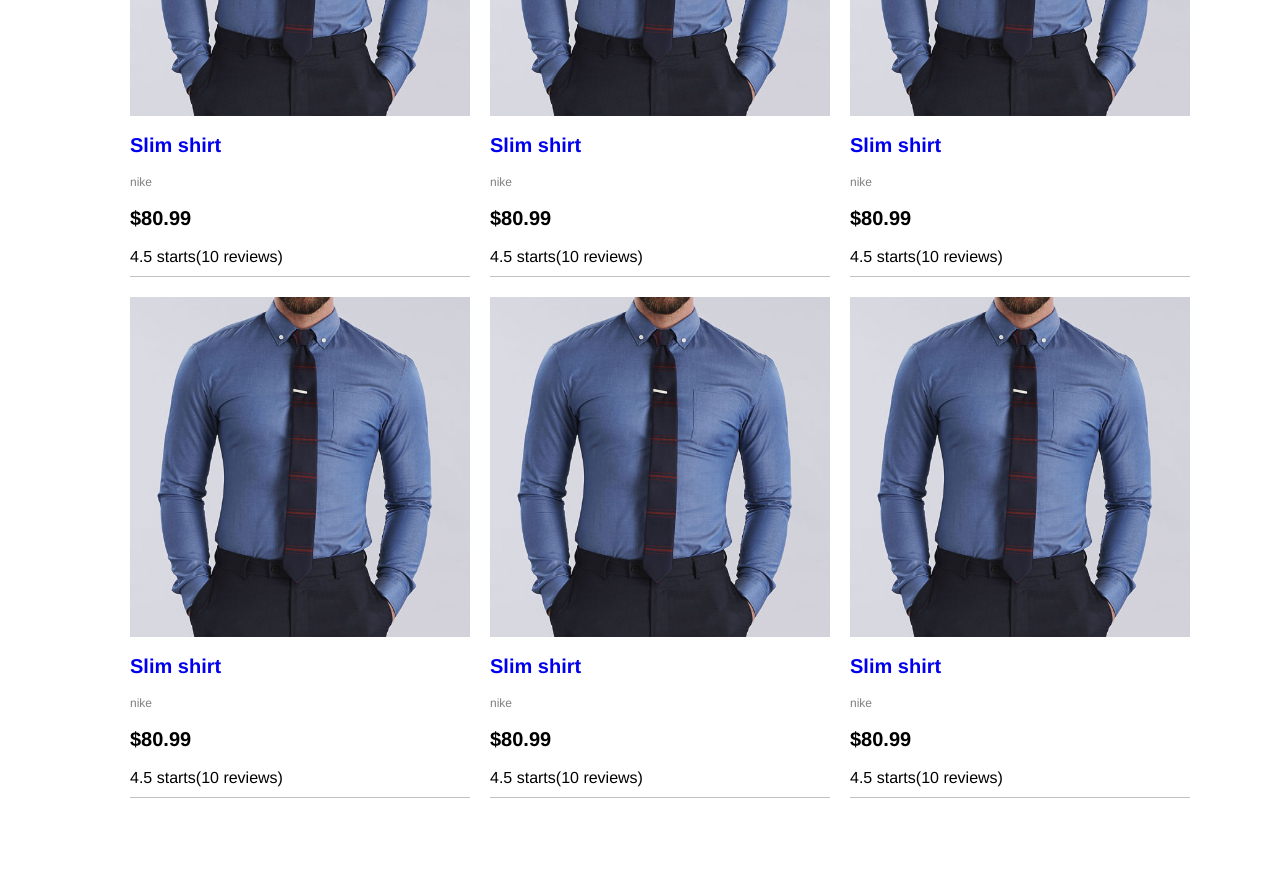
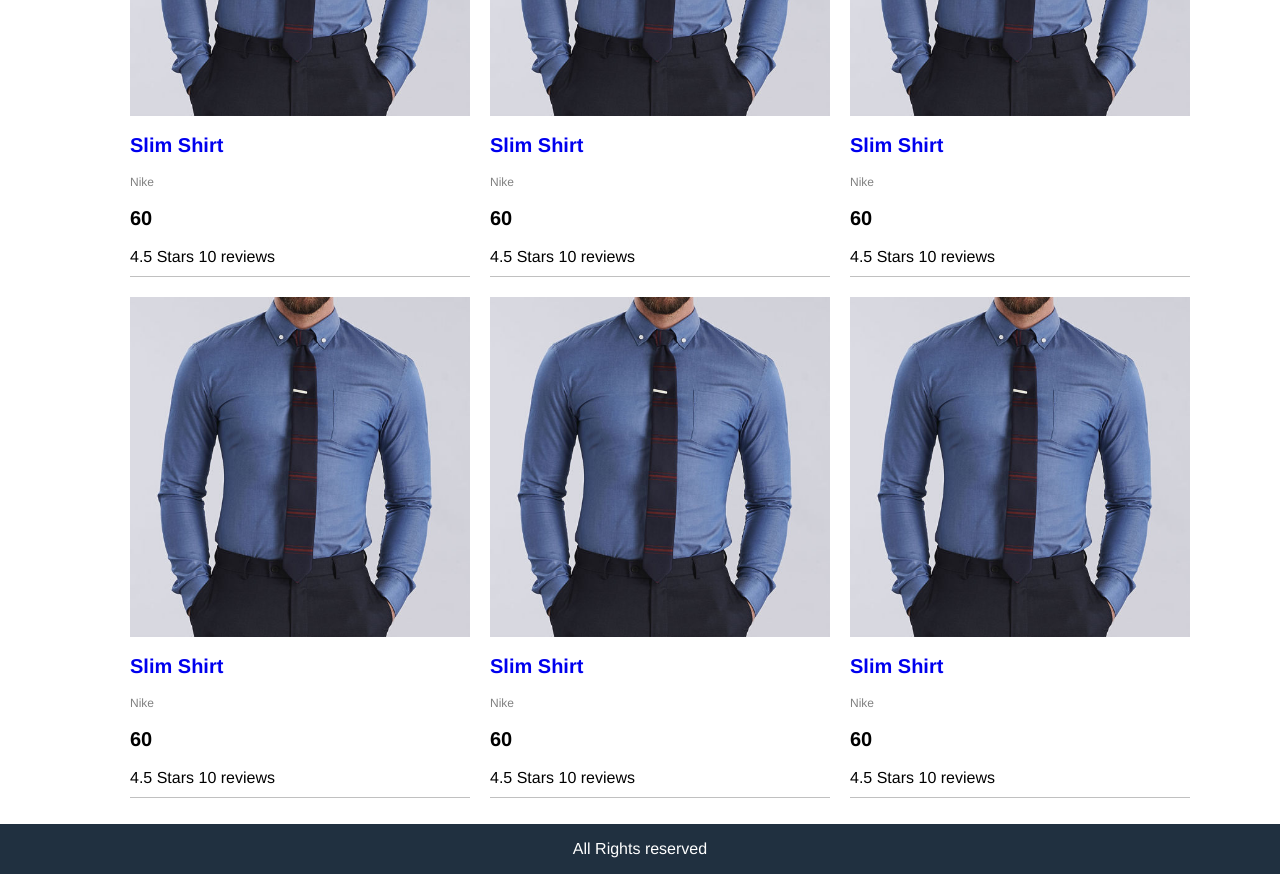
Before and after one commit to Tduncan14/reactzon, a React (Create React App) app in the folder frontend/: page / in a window 1280 px wide. Shown: the part 300-1174 px from the top of the page. Built offline with nearby package versions, Linux system fonts and the light colour scheme.

Commit message:
keep moving forward

```diff
--- a/frontend/package.json
+++ b/frontend/package.json
@@ -8,7 +8,9 @@
     "@testing-library/user-event": "^7.2.1",
     "react": "^16.13.0",
     "react-dom": "^16.13.0",
-    "react-scripts": "3.4.0"
+    "react-router-dom": "^5.1.2",
+    "react-scripts": "3.4.0",
+    "redux": "^4.0.5"
   },
   "scripts": {
     "start": "react-scripts start",
--- a/frontend/src/App.js
+++ b/frontend/src/App.js
@@ -1,15 +1,46 @@
 import React,{Component} from 'react';
 import Header from './Components/Header';
 import Main from './Components/Main';
+import Footer from './Components/Footer';
+import Aside from './Components/Aside';
+import {createStore} from 'redux'
 
 
 class App extends Component {
 
+  constructor(props){
+       super(props)
+
+      this.state={
+         classChange:false
+      }
+
+
+  }
+
+
+  openMenu = () => {
+
+
+      this.setState({
+
+        classChange : !this.state.classChange
+      })
+
+
+    console.log(this.state.classChange ,'App.js')
+
+
+
+  }
+
   render(){
   return (
   <div className="grid-container">
-  <Header />
+  <Header openMenu ={this.openMenu} />
+  <Aside classChange={this.state.classChange} openMenu={this.openMenu} />
   <Main />
+  <Footer />
 
   </div>
 
--- /dev/null
+++ b/frontend/src/Components/Aside.js
@@ -0,0 +1,73 @@
+import React ,{Component} from 'react';
+
+
+
+class Aside extends Component {
+
+     constructor(props){
+         super(props)
+
+         this.state={
+        //   class:this.props.classChange === false ? 'sidebar close':' sidebar open',
+          update:this.props.classChange
+         }
+     }
+
+
+     componentDidUpdate(prevProps){
+
+        if(this.props.classChange !== prevProps.classChange){
+
+            this.setState({update : !this.state.update})
+        }
+     }
+
+ closeMenu = () => {
+
+
+    this.setState({
+      update:false
+    })
+
+    console.log(this.state.update,'console.log heyy')
+ }
+
+
+    render(){
+
+
+
+
+       return(
+
+        <aside className={ this.state.update === false ? 'sidebar close' : 'sidebar open'}>
+             <button onClick={this.closeMenu}>
+                 X
+             </button>
+             <h3>Shopping Categories</h3>
+             <ul>
+                <li>
+                    <a href="#">
+                        pants
+                    </a>
+                </li>
+                <li>
+                    <a href="#">
+                        shirts
+                    </a>
+                </li> <li>
+                    <a href="#">
+                        shoes
+                    </a>
+                </li>
+
+             </ul>
+
+         </aside>
+
+       )
+    }
+}
+
+
+export default Aside;
--- a/frontend/src/Components/Footer.js
+++ b/frontend/src/Components/Footer.js
@@ -8,7 +8,7 @@ class Footer extends Component {
   render(){
 
     return(
-        <footer class="footer">
+        <footer className="footer">
         All Rights reserved
      </footer>
     )
@@ -16,7 +16,4 @@ class Footer extends Component {
 }
 
 
-
-export default Footer
-
 export default Footer;
--- a/frontend/src/Components/Header.js
+++ b/frontend/src/Components/Header.js
@@ -1,22 +1,28 @@
-import React from 'react'
+import React,{Component} from 'react'
 
 
 
-const Header = () => {
+class Header extends Component {
+
+  constructor(props){
+      super(props)
+
+      this.state={
+
+      }
+  }
 
 
-
-
-
+render(){
 
     return(
 
         <header  className="header">
         <div className="brand">
-            <button onClick="openMenu()">
+            <button onClick={this.props.openMenu}>
                 &#9776;
             </button>
-         <a href="index.html">Amazon</a>
+         <a href="index.html">Treekster</a>
         </div>
 
         <div className="header-links">
@@ -27,6 +33,8 @@ const Header = () => {
     </header>
 
     )
+
+}
 }
 
 
--- a/frontend/src/Components/Main.js
+++ b/frontend/src/Components/Main.js
@@ -1,6 +1,6 @@
 import React,{Component} from 'react';
 import image from '../images/d1.jpg';
-
+import data from '../data';
 class Main extends Component {
 
 
@@ -14,118 +14,34 @@ class Main extends Component {
 
         <div class="content">
             <ul class="products">
-                <li>
+
+                {data.products.map( (product) =>(
+                   <div>
+                        <li>
                    <div class="product">
-                       <img class="product-image" src={image} alt="product"/>
+                       <img class="product-image" src={product.image} alt="product"/>
                        <div class="product-name">
                           <a href="#">
-                            Slim shirt
+                           {product.name}
                           </a>
                        </div>
                        <div class="product-brand">
-                           nike
+                           {product.brand}
                        </div>
                        <div class="product-price">
-                           $80.99
+                           {product.price}
                        </div>
                        <div class="product-rating">
-                        4.5 starts(10 reviews)
+                       {product.rating} Stars {product.numReviews} reviews
                     </div>
                     </div>
                 </li>
-                <li>
-                   <div class="product">
-                       <img class="product-image" src={image} alt="product"/>
-                       <div class="product-name">
-                          <a href="#">
-                            Slim shirt
-                          </a>
-                       </div>
-                       <div class="product-brand">
-                           nike
-                       </div>
-                       <div class="product-price">
-                           $80.99
-                       </div>
-                       <div class="product-rating">
-                        4.5 starts(10 reviews)
-                    </div>
-                    </div>
-                </li> <li>
-                   <div class="product">
-                       <img class="product-image" src={image} alt="product"/>
-                       <div class="product-name">
-                          <a href="#">
-                            Slim shirt
-                          </a>
-                       </div>
-                       <div class="product-brand">
-                           nike
-                       </div>
-                       <div class="product-price">
-                           $80.99
-                       </div>
-                       <div class="product-rating">
-                        4.5 starts(10 reviews)
-                    </div>
-                    </div>
-                </li> <li>
-                   <div class="product">
-                       <img class="product-image" src={image} alt="product"/>
-                       <div class="product-name">
-                          <a href="#">
-                            Slim shirt
-                          </a>
-                       </div>
-                       <div class="product-brand">
-                           nike
-                       </div>
-                       <div class="product-price">
-                           $80.99
-                       </div>
-                       <div class="product-rating">
-                        4.5 starts(10 reviews)
-                    </div>
-                    </div>
-                </li> <li>
-                   <div class="product">
-                       <img class="product-image" src={image} alt="product"/>
-                       <div class="product-name">
-                          <a href="#">
-                            Slim shirt
-                          </a>
-                       </div>
-                       <div class="product-brand">
-                           nike
-                       </div>
-                       <div class="product-price">
-                           $80.99
-                       </div>
-                       <div class="product-rating">
-                        4.5 starts(10 reviews)
-                    </div>
-                    </div>
-                </li> <li>
-                   <div class="product">
-                       <img class="product-image" src={image} alt="product"/>
-                       <div class="product-name">
-                          <a href="#">
-                            Slim shirt
-                          </a>
-                       </div>
-                       <div class="product-brand">
-                           nike
-                       </div>
-                       <div class="product-price">
-                           $80.99
-                       </div>
-                       <div class="product-rating">
-                        4.5 starts(10 reviews)
-                    </div>
-                    </div>
-                </li>
-            </ul>
-        </div>
+                   </div>
+
+                ))}
+
+                </ul>
+           </div>
         </main>
     )
   }
--- /dev/null
+++ b/frontend/src/data.js
@@ -0,0 +1,58 @@
+import Image from './images/d1.jpg'
+const data = {
+
+   products:[{
+       name:'Slim Shirt',
+       image:Image,
+       price:60,
+       brand:'Nike',
+       rating: 4.5,
+       numReviews:10
+   },
+   {
+    name:'Slim Shirt',
+    image:Image,
+    price:60,
+    brand:'Nike',
+    rating: 4.5,
+    numReviews:10
+},
+{
+    name:'Slim Shirt',
+    image:Image,
+    price:60,
+    brand:'Nike',
+    rating: 4.5,
+    numReviews:10
+},
+{
+    name:'Slim Shirt',
+    image:Image,
+    price:60,
+    brand:'Nike',
+    rating: 4.5,
+    numReviews:10
+},
+{
+    name:'Slim Shirt',
+    image:Image,
+    price:60,
+    brand:'Nike',
+    rating: 4.5,
+    numReviews:10
+},
+{
+    name:'Slim Shirt',
+    image:Image,
+    price:60,
+    brand:'Nike',
+    rating: 4.5,
+    numReviews:10
+},
+]
+
+
+}
+
+
+export default data;
--- a/frontend/src/index.css
+++ b/frontend/src/index.css
@@ -105,6 +105,7 @@ a:hover{
 
 .footer{
   padding:2rem;
+
 }
 
 /* sidebar */
```
Also changed, not shown: 2 other files (tests, documents, lock files or other folders).
